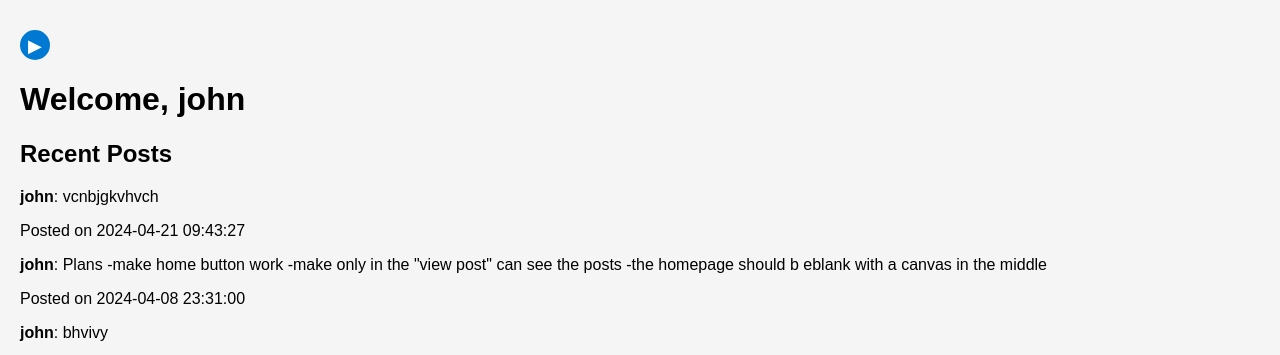
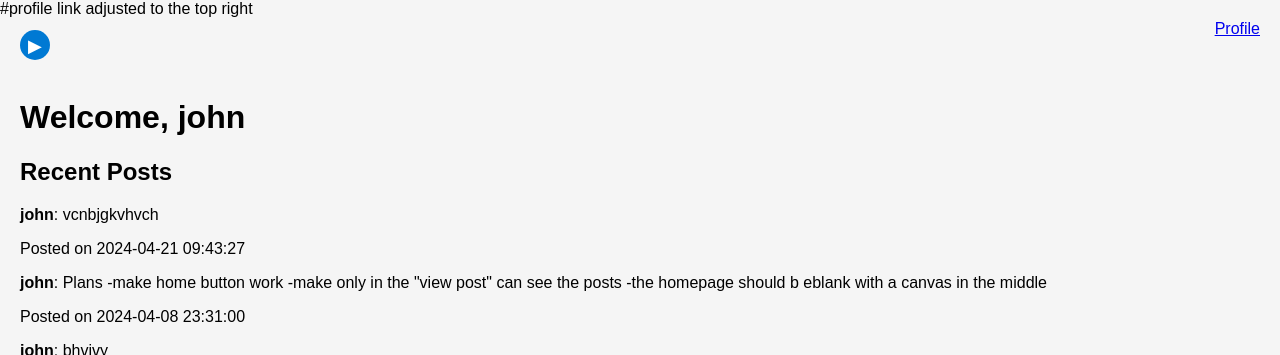
Before and after one commit to jvjohntabuac/EldenRingGuide, a Flask app: page /home in a window 1280 px wide. Shown: the top 355 px of the page. Run offline with Flask 3, Linux system fonts and the light colour scheme; a user stored in the database is signed in; data comes from the database, SQL or seed files in the repository.

Commit message:
"I added a profile link on the top right"

```diff
--- a/templates/home.html
+++ b/templates/home.html
@@ -5,18 +5,31 @@
     <meta name="viewport" content="width=device-width, initial-scale=1.0">
     <title>Home Page</title>
     <link rel="stylesheet" href="{{ url_for('static', filename='styles.css') }}">
+    <style>
+        .profile-link {
+            position: fixed;
+            top: 20px;
+            right: 20px;
+        }
+    </style>
+    #profile link adjusted to the top right
 </head>
 <body>
+    <div class="profile-link">
+        <a href="/profile">Profile</a>
+    </div>
+
     <button onclick="toggleNavbar()" class="nav-toggle">▶</button>
     <div id="navbar" class="navbar">
         <ul>
-            <li><a href="/Home">Home</a></li>
+            <li><a href="/">Home</a></li>
             <li><a href="/posts">View Posts</a></li>
             <li><a href="/create_post">Create a New Post</a></li>
             <li><a href="/profile">Profile</a></li>
         </ul>
         <a href="/logout" class="logout-button">Logout</a>
     </div>
+
     <div class="main-content">
         <h1>Welcome, {{ username }}</h1>
         <h2>Recent Posts</h2>
```
